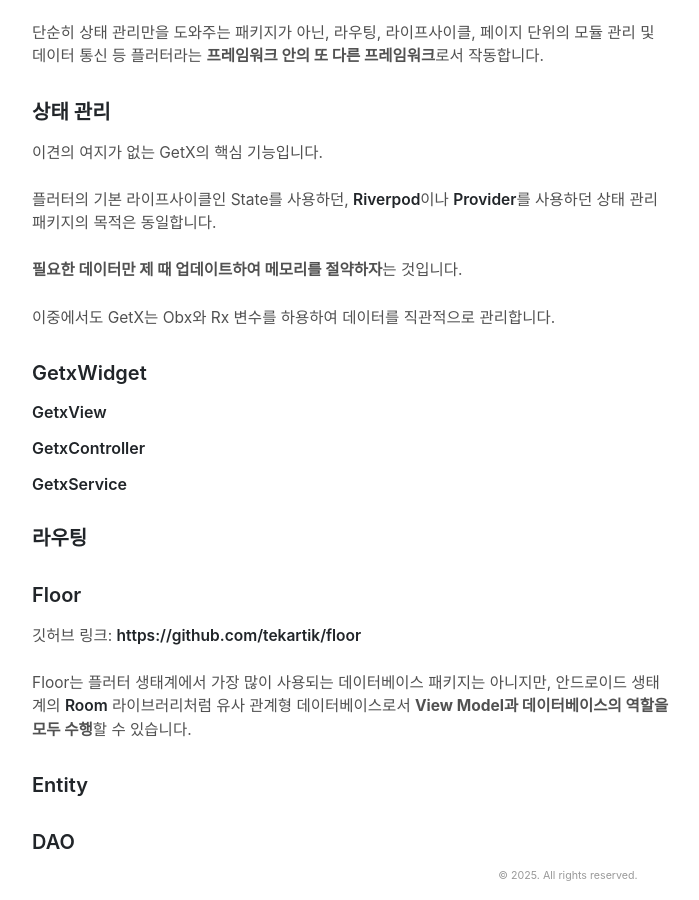
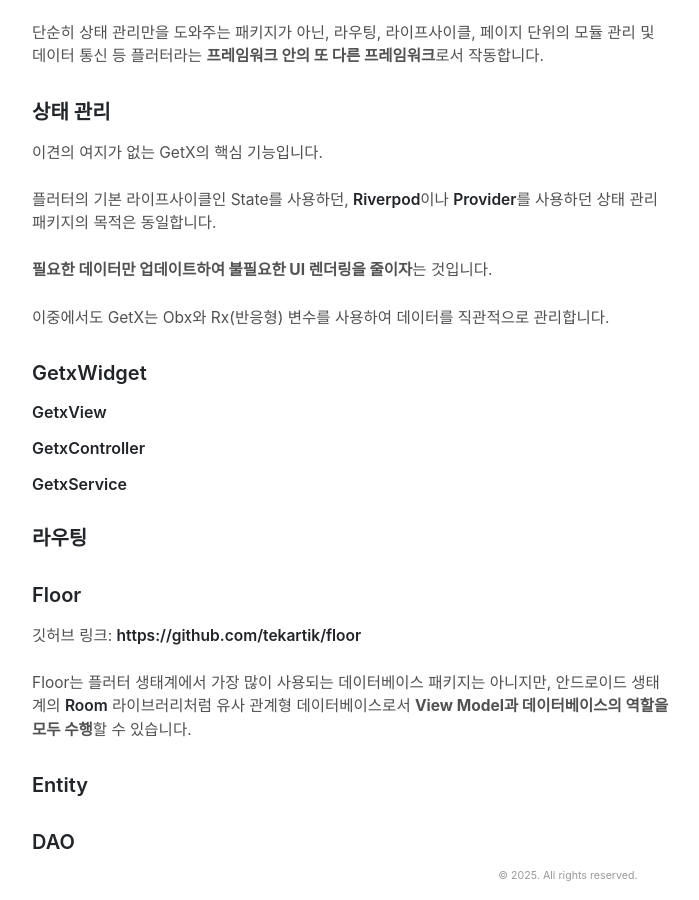
Before and after one commit to dc143cDev/dc143cDev.github.io, a Jekyll site: the page built from _posts/2024-12-07-base-architecture.md, in a window 1280 px wide and 900 px high, scrolled down 1391 px. Shown: the whole window, without its empty margins (288-987 px from the left). Built offline with Jekyll 4.4.1, drawn with Linux system fonts in a browser that asks for light colours; some web fonts are replaced.

Commit message:
Update 2024-12-07-base-architecture.md

```diff
--- a/_posts/2024-12-07-base-architecture.md
+++ b/_posts/2024-12-07-base-architecture.md
@@ -51,9 +51,9 @@
 
 플러터의 기본 라이프사이클인 State를 사용하던, [Riverpod](https://github.com/rrousselGit/riverpod)이나 [Provider](https://pub.dev/packages/provider)를 사용하던 상태 관리 패키지의 목적은 동일합니다.
 
-**필요한 데이터만 제 때 업데이트하여 메모리를 절약하자**는 것입니다.
+**필요한 데이터만 업데이트하여 불필요한 UI 렌더링을 줄이자**는 것입니다.
 
-이중에서도 GetX는 Obx와 Rx 변수를 하용하여 데이터를 직관적으로 관리합니다.
+이중에서도 GetX는 Obx와 Rx(반응형) 변수를 사용하여 데이터를 직관적으로 관리합니다.
 
 
 
```
